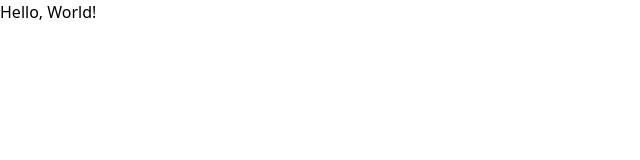
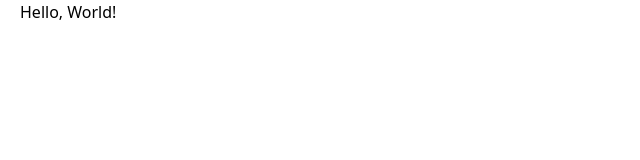
Before and after one commit to spokids/GongGong_FE, a React (Vite) app: page / in a window 1280 px wide. Shown: the top 160 px of the page, without its empty margins (0-640 px from the left). Built offline with nearby package versions, Linux system fonts and the light colour scheme.

Commit message:
#5 [Chore] 기본 프레임 세팅

```diff
--- a/src/App.tsx
+++ b/src/App.tsx
@@ -2,7 +2,7 @@ import React from 'react';
 
 const App: React.FC = () => {
   return (
-    <div>
+    <div className="container mobile">
       <h1>Hello, World!</h1>
     </div>
   );
```
